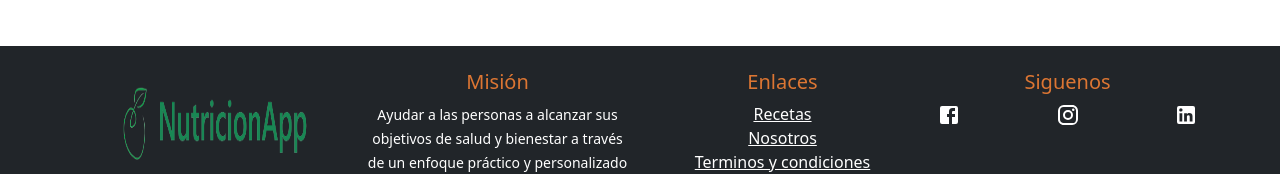
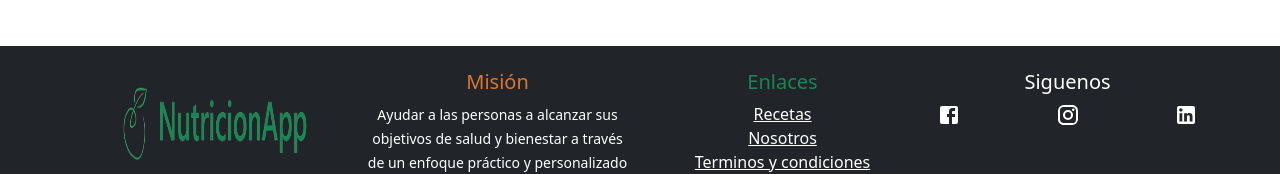
Before and after one commit to scasasr/NutricionApp-frontend, a React (Create React App) app: page /recipes in a window 1280 px wide. Shown: the part 166-340 px from the top of the page. Built offline with nearby package versions, Linux system fonts and the light colour scheme; no server answers.

Commit message:
schema aboutUs and conditions

```diff
--- a/src/App.js
+++ b/src/App.js
@@ -6,6 +6,8 @@ import AllergiesComorbidities from "./layouts/Allergies-Comorbidities.js";
 import Goal from "./layouts/Goal.js";
 import Recipes from "./layouts/Recipes/Recipes.js";
 import UserView from "./layouts/UserView";
+import AboutUs from "./layouts/AboutUs.js";
+import Legal from "./layouts/Legal.js";
 import { ProtectedRoute } from "./components/ProtectedRoute.js";
 
 function App() {
@@ -26,6 +28,8 @@ function App() {
          }/>
          <Route path='/recipes' element={<Recipes/>}/>
          <Route path='/dailyProgress' element={<UserView/>}/>
+         <Route path='/aboutus' element={<AboutUs/>}/>
+         <Route path='/legal' element={<Legal/>}/>
        </Routes>
       </BrowserRouter>
 
--- a/src/components/footer.js
+++ b/src/components/footer.js
@@ -23,7 +23,7 @@ const Footer = () => {
                             <li><small className="text-center">Ser la empresa líder en el mercado de la nutrición personalizada, ofreciendo soluciones innovadoras y de alta calidad para mejorar la salud de nuestros usuarios.</small></li>
                         </ul>
                         <ul className="col-12 col-md-3 list-unstyled">
-                            <li className="font-weight-bold mb-2"style={{color:'#DC7633'}}><h5>Enlaces</h5></li>
+                            <li className="font-weight-bold mb-2"style={{color:'#198754'}}><h5>Enlaces</h5></li>
                             <li>
                                 <Link to='/recipes' className="text-reset">Recetas</Link>
                             </li>
@@ -38,7 +38,7 @@ const Footer = () => {
                             </li>
                         </ul>
                         <ul className="col-12 col-md-3 list-unstyled">
-                            <li className="font-weight-bold mb-2" style={{color:'#DC7633'}}><h5>Siguenos</h5></li>
+                            <li className="font-weight-bold mb-2" style={{color:'##198754'}}><h5>Siguenos</h5></li>
                             <li className="d-flex justify-content-between">
                                 <a className="text-reset" href='https://es-la.facebook.com/' target="_blank"><FacebookIcon/></a>
                                 <a className="text-reset" href='https://www.instagram.com/accounts/login/' target="_blank"><InstagramIcon/></a>
--- /dev/null
+++ b/src/layouts/AboutUs.js
@@ -0,0 +1,15 @@
+import React from "react";
+
+import NavbarAll from "../components/Navbar.js";
+import Footer from "../components/footer.js";
+
+const AboutUs = () => {
+    return (
+    <>
+        <NavbarAll/>
+        <h1>Nosotros</h1>
+        <Footer/>
+    </>);
+}
+
+export default AboutUs;
--- a/src/layouts/Allergies-Comorbidities.js
+++ b/src/layouts/Allergies-Comorbidities.js
@@ -187,7 +187,7 @@ const AllergiesComorbidities = () => {
                         type="text"
                         id="height"
                         name= "height"
-                        placeholder="Estatura en metros"
+                        placeholder="Estatura en centimetros"
                         onChange={formik.handleChange}
                         onBlur={formik.handleBlur}
                         value={formik.values.height}
--- /dev/null
+++ b/src/layouts/Legal.js
@@ -0,0 +1,14 @@
+import React from "react";
+
+import NavbarAll from "../components/Navbar.js";
+import Footer from "../components/footer.js";
+
+const Legal = () => {
+    return (<>
+        <NavbarAll/>
+        <h1>Terminos y condiciones</h1>
+        <Footer/>
+    </>);
+}
+
+export default Legal;
```
